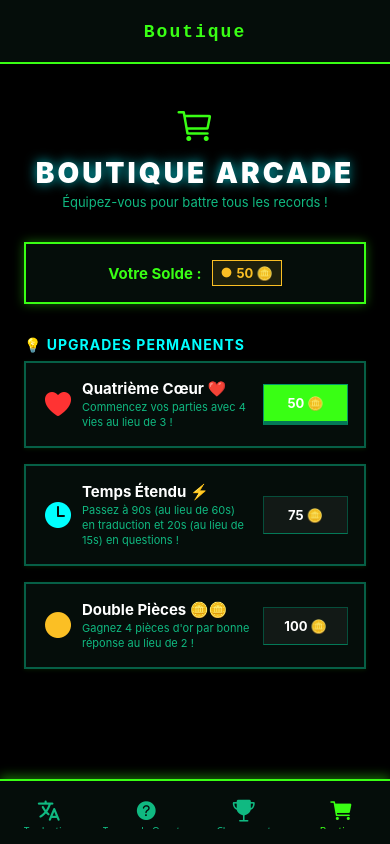
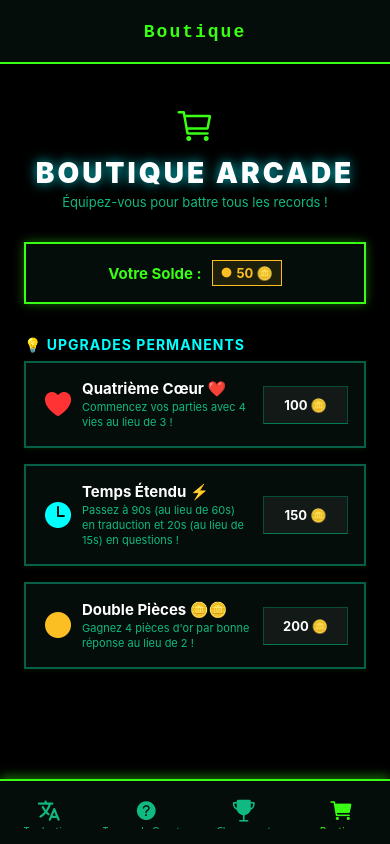
Before and after one commit to miidsthree-rgb/test1, a React Native app: screen /Shop in a window 390 px wide. Built offline with nearby package versions, Linux system fonts and the light colour scheme.

Commit message:
feat: double all shop upgrades and in-game powerup prices

```diff
--- a/screens/QuestionScreen.js
+++ b/screens/QuestionScreen.js
@@ -650,8 +650,8 @@ export default function QuestionScreen() {
 
   const handleUseHint = () => {
     if (usedHint || showFeedback) return;
-    if (coins < 15) return;
-    const success = spendCoins(15);
+    if (coins < 30) return;
+    const success = spendCoins(30);
     if (success) {
       setCoins(getCoins());
       const currentQ = quizData[quizIndex];
@@ -1025,15 +1025,15 @@ export default function QuestionScreen() {
                   <Pressable
                     style={({ pressed }) => [
                       styles.powerupBtn,
-                      (usedHint || coins < 15) && styles.powerupBtnDisabled,
+                      (usedHint || coins < 30) && styles.powerupBtnDisabled,
                       pressed && styles.powerupBtnPressed
                     ]}
                     onPress={handleUseHint}
-                    disabled={usedHint || coins < 15 || showFeedback}
+                    disabled={usedHint || coins < 30 || showFeedback}
                   >
-                    <Ionicons name="bulb-outline" size={16} color={usedHint || coins < 15 ? theme.colors.textMuted : theme.colors.white} />
-                    <Text style={[styles.powerupBtnText, (usedHint || coins < 15) && styles.powerupBtnTextDisabled]}>
-                      {usedHint ? 'Indice Utilisé' : 'Demander un Indice (15 🪙)'}
+                    <Ionicons name="bulb-outline" size={16} color={usedHint || coins < 30 ? theme.colors.textMuted : theme.colors.white} />
+                    <Text style={[styles.powerupBtnText, (usedHint || coins < 30) && styles.powerupBtnTextDisabled]}>
+                      {usedHint ? 'Indice Utilisé' : 'Demander un Indice (30 🪙)'}
                     </Text>
                   </Pressable>
                 </View>
--- a/screens/ShopScreen.js
+++ b/screens/ShopScreen.js
@@ -61,14 +61,14 @@ export default function ShopScreen() {
           style={({ pressed }) => [
             styles.buyBtn,
             hasExtraLifeUpgrade() && styles.buyBtnOwned,
-            (coins < 50 && !hasExtraLifeUpgrade()) && styles.buyBtnDisabled,
+            (coins < 100 && !hasExtraLifeUpgrade()) && styles.buyBtnDisabled,
             pressed && styles.buyBtnPressed
           ]}
-          onPress={() => handleBuyUpgrade('extra_life', 50)}
-          disabled={hasExtraLifeUpgrade() || coins < 50}
+          onPress={() => handleBuyUpgrade('extra_life', 100)}
+          disabled={hasExtraLifeUpgrade() || coins < 100}
         >
           <Text style={styles.buyBtnText}>
-            {hasExtraLifeUpgrade() ? 'ACQUIS' : '50 🪙'}
+            {hasExtraLifeUpgrade() ? 'ACQUIS' : '100 🪙'}
           </Text>
         </Pressable>
       </View>
@@ -86,14 +86,14 @@ export default function ShopScreen() {
           style={({ pressed }) => [
             styles.buyBtn,
             hasExtendedTimerUpgrade() && styles.buyBtnOwned,
-            (coins < 75 && !hasExtendedTimerUpgrade()) && styles.buyBtnDisabled,
+            (coins < 150 && !hasExtendedTimerUpgrade()) && styles.buyBtnDisabled,
             pressed && styles.buyBtnPressed
           ]}
-          onPress={() => handleBuyUpgrade('extended_timer', 75)}
-          disabled={hasExtendedTimerUpgrade() || coins < 75}
+          onPress={() => handleBuyUpgrade('extended_timer', 150)}
+          disabled={hasExtendedTimerUpgrade() || coins < 150}
         >
           <Text style={styles.buyBtnText}>
-            {hasExtendedTimerUpgrade() ? 'ACQUIS' : '75 🪙'}
+            {hasExtendedTimerUpgrade() ? 'ACQUIS' : '150 🪙'}
           </Text>
         </Pressable>
       </View>
@@ -111,14 +111,14 @@ export default function ShopScreen() {
           style={({ pressed }) => [
             styles.buyBtn,
             hasDoubleCoinsUpgrade() && styles.buyBtnOwned,
-            (coins < 100 && !hasDoubleCoinsUpgrade()) && styles.buyBtnDisabled,
+            (coins < 200 && !hasDoubleCoinsUpgrade()) && styles.buyBtnDisabled,
             pressed && styles.buyBtnPressed
           ]}
-          onPress={() => handleBuyUpgrade('double_coins', 100)}
-          disabled={hasDoubleCoinsUpgrade() || coins < 100}
+          onPress={() => handleBuyUpgrade('double_coins', 200)}
+          disabled={hasDoubleCoinsUpgrade() || coins < 200}
         >
           <Text style={styles.buyBtnText}>
-            {hasDoubleCoinsUpgrade() ? 'ACQUIS' : '100 🪙'}
+            {hasDoubleCoinsUpgrade() ? 'ACQUIS' : '200 🪙'}
           </Text>
         </Pressable>
       </View>
--- a/screens/TranslationScreen.js
+++ b/screens/TranslationScreen.js
@@ -653,8 +653,8 @@ export default function TranslationScreen() {
 
   const handleFiftyFifty = () => {
     if (usedFiftyFifty || showGameFeedback) return;
-    if (coins < 10) return;
-    const success = spendCoins(10);
+    if (coins < 20) return;
+    const success = spendCoins(20);
     if (success) {
       setCoins(getCoins());
       const currentQ = translationGameData[gameIndex];
@@ -1087,15 +1087,15 @@ export default function TranslationScreen() {
                   <Pressable
                     style={({ pressed }) => [
                       styles.powerupBtn,
-                      (usedFiftyFifty || coins < 10) && styles.powerupBtnDisabled,
+                      (usedFiftyFifty || coins < 20) && styles.powerupBtnDisabled,
                       pressed && styles.powerupBtnPressed
                     ]}
                     onPress={handleFiftyFifty}
-                    disabled={usedFiftyFifty || coins < 10 || showGameFeedback}
+                    disabled={usedFiftyFifty || coins < 20 || showGameFeedback}
                   >
-                    <Ionicons name="sparkles-outline" size={16} color={usedFiftyFifty || coins < 10 ? theme.colors.textMuted : theme.colors.white} />
-                    <Text style={[styles.powerupBtnText, (usedFiftyFifty || coins < 10) && styles.powerupBtnTextDisabled]}>
-                      {usedFiftyFifty ? '50/50 Utilisé' : 'Bonus 50/50 (10 🪙)'}
+                    <Ionicons name="sparkles-outline" size={16} color={usedFiftyFifty || coins < 20 ? theme.colors.textMuted : theme.colors.white} />
+                    <Text style={[styles.powerupBtnText, (usedFiftyFifty || coins < 20) && styles.powerupBtnTextDisabled]}>
+                      {usedFiftyFifty ? '50/50 Utilisé' : 'Bonus 50/50 (20 🪙)'}
                     </Text>
                   </Pressable>
                 </View>
```
